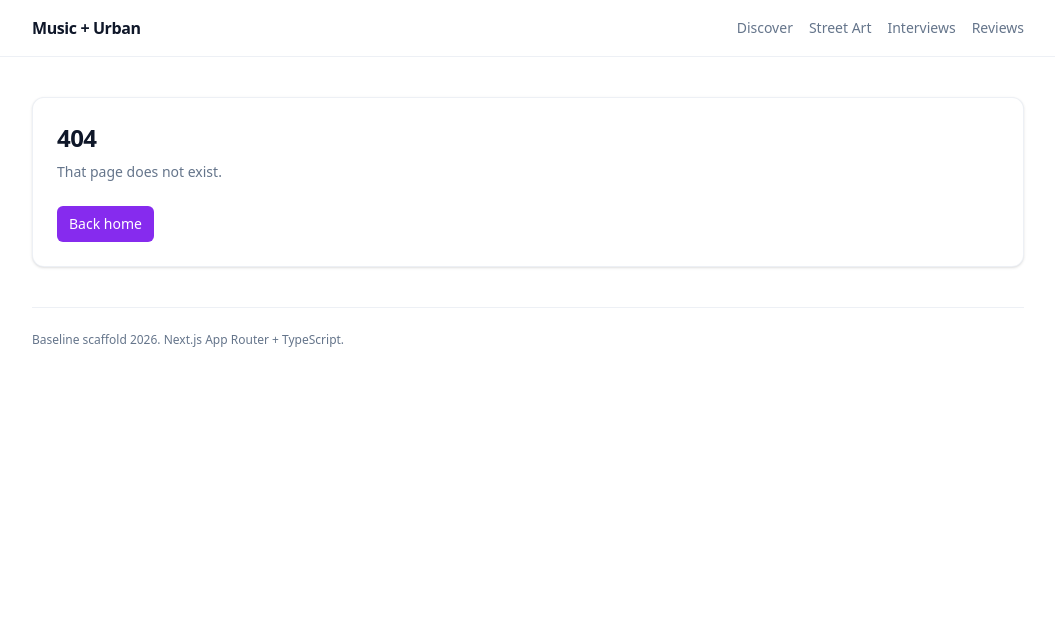
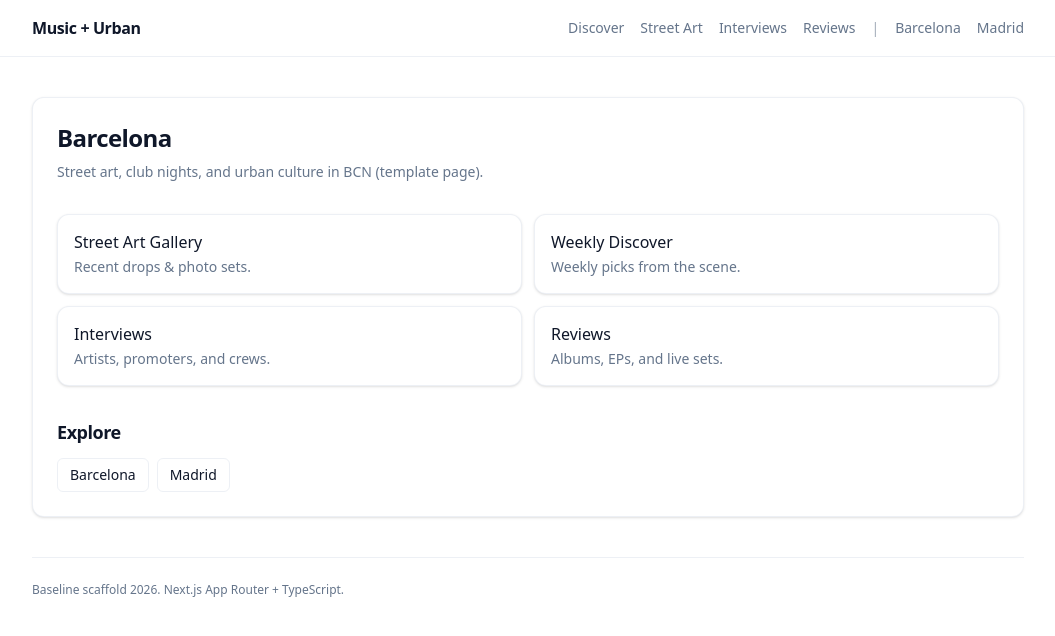
Before and after one commit to Arian1192/cooldown, a Next.js app in the folder web/: page /city/barcelona in a window 1280 px wide. Before the commit this address had no page. Shown: the top 636 px of the page, without its empty margins (112-1167 px from the left). Built offline with nearby package versions, Linux system fonts and the light colour scheme.

Commit message:
Add city landing pages and nav IA links

```diff
--- /dev/null
+++ b/web/src/app/city/[slug]/page.tsx
@@ -0,0 +1,96 @@
+import Link from "next/link";
+import { notFound } from "next/navigation";
+
+import { Card, CardCaption, CardTitle } from "@/components/ui/Card";
+import { PageHeader } from "@/components/ui/PageHeader";
+
+type City = {
+  slug: "barcelona" | "madrid";
+  title: string;
+  caption: string;
+};
+
+const CITIES: Record<string, City> = {
+  barcelona: {
+    slug: "barcelona",
+    title: "Barcelona",
+    caption: "Street art, club nights, and urban culture in BCN (template page).",
+  },
+  madrid: {
+    slug: "madrid",
+    title: "Madrid",
+    caption: "Street art, club nights, and urban culture in MAD (template page).",
+  },
+};
+
+export default async function CityLandingPage({
+  params,
+}: {
+  params: Promise<{ slug: string }>;
+}) {
+  const { slug } = await params;
+  const city = CITIES[slug];
+  if (!city) notFound();
+
+  return (
+    <div className="space-y-8">
+      <PageHeader title={city.title} caption={city.caption} />
+
+      <section className="grid gap-3 sm:grid-cols-2">
+        <Card>
+          <CardTitle>
+            <Link href="/street-art" className="hover:underline">
+              Street Art Gallery
+            </Link>
+          </CardTitle>
+          <CardCaption>Recent drops & photo sets.</CardCaption>
+        </Card>
+
+        <Card>
+          <CardTitle>
+            <Link href="/discover" className="hover:underline">
+              Weekly Discover
+            </Link>
+          </CardTitle>
+          <CardCaption>Weekly picks from the scene.</CardCaption>
+        </Card>
+
+        <Card>
+          <CardTitle>
+            <Link href="/interviews" className="hover:underline">
+              Interviews
+            </Link>
+          </CardTitle>
+          <CardCaption>Artists, promoters, and crews.</CardCaption>
+        </Card>
+
+        <Card>
+          <CardTitle>
+            <Link href="/reviews" className="hover:underline">
+              Reviews
+            </Link>
+          </CardTitle>
+          <CardCaption>Albums, EPs, and live sets.</CardCaption>
+        </Card>
+      </section>
+
+      <section className="space-y-3">
+        <h2 className="text-lg font-semibold tracking-tight">Explore</h2>
+        <div className="flex flex-wrap gap-2 text-sm">
+          <Link
+            className="rounded-md border border-border/60 px-3 py-1.5"
+            href="/city/barcelona"
+          >
+            Barcelona
+          </Link>
+          <Link
+            className="rounded-md border border-border/60 px-3 py-1.5"
+            href="/city/madrid"
+          >
+            Madrid
+          </Link>
+        </div>
+      </section>
+    </div>
+  );
+}
--- a/web/src/components/SiteShell.tsx
+++ b/web/src/components/SiteShell.tsx
@@ -21,6 +21,13 @@ export function SiteShell({ children }: { children: React.ReactNode }) {
             <Link href="/reviews" className="hover:text-foreground">
               Reviews
             </Link>
+            <span className="text-muted/60">|</span>
+            <Link href="/city/barcelona" className="hover:text-foreground">
+              Barcelona
+            </Link>
+            <Link href="/city/madrid" className="hover:text-foreground">
+              Madrid
+            </Link>
           </nav>
         </div>
       </header>
```
Also changed, not shown: 1 other file (tests, documents, lock files or other folders).
